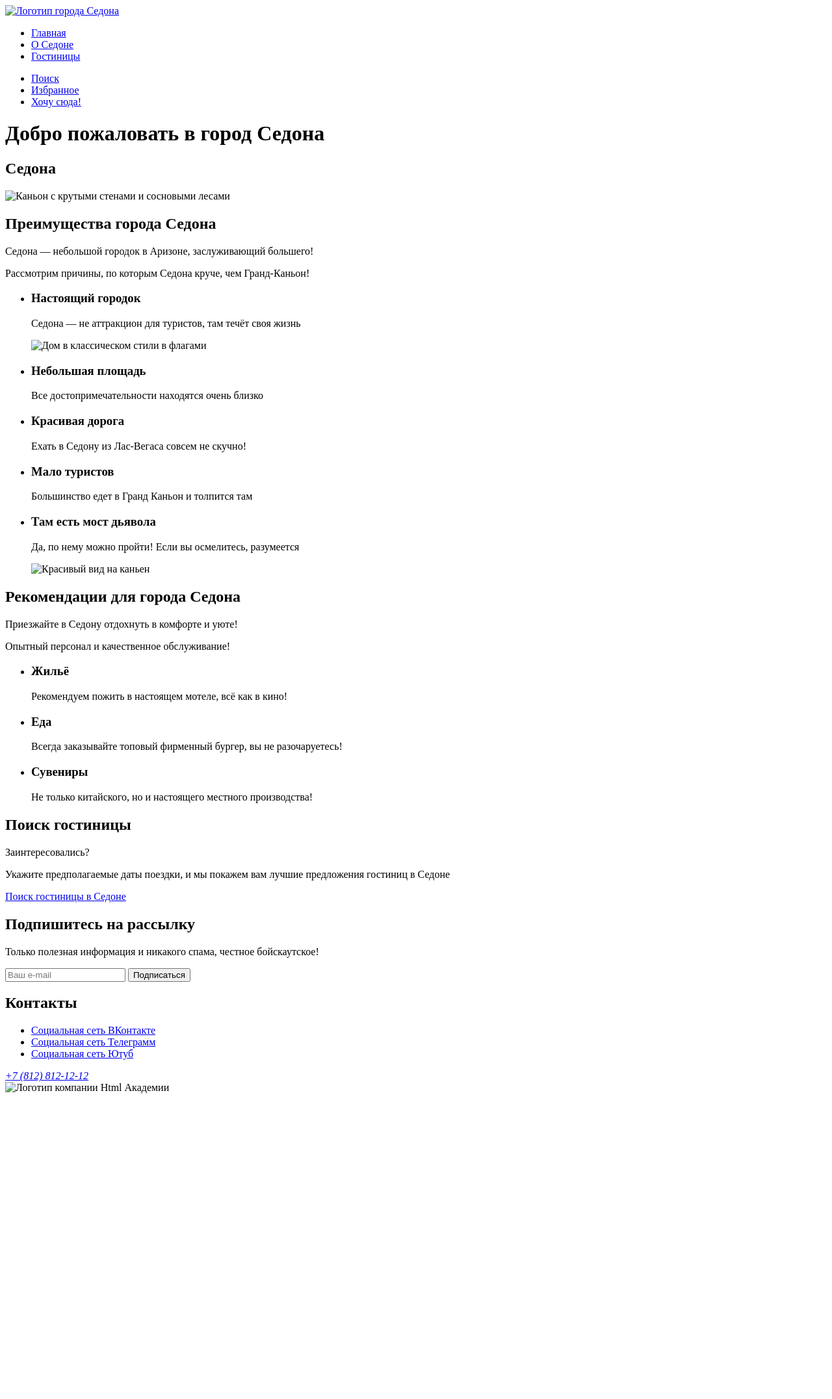
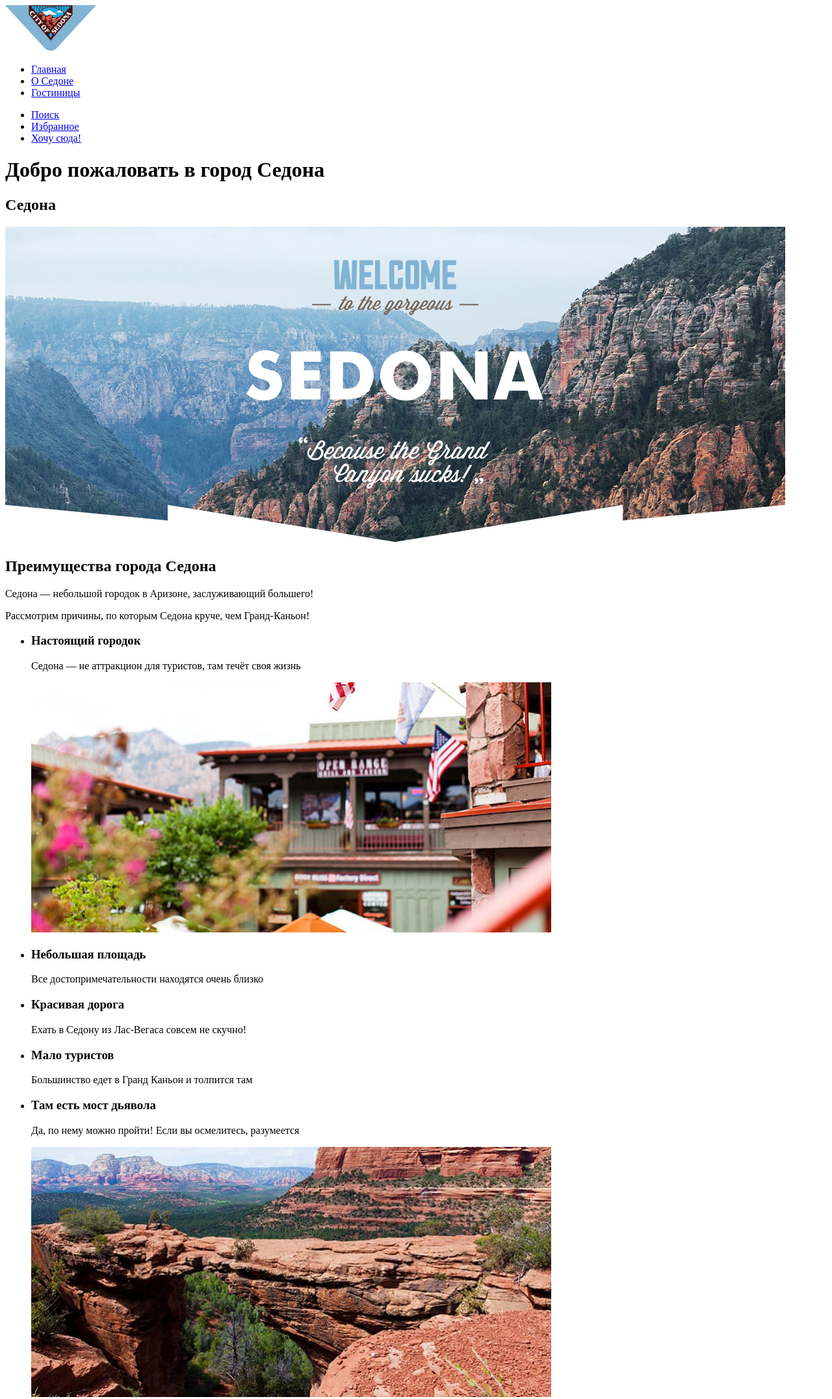
Before and after one commit to htmlacademy-htmlcss/170338-sedona-38, a website: page index.html in a window 1280 px wide. Shown: the top 2153 px of the page at 65% size. Before the commit the page ends 1691 px from the top, so only its background shows below. Drawn offline with Linux system fonts and the light colour scheme.

Commit message:
- Updated hero images - Fixed issues after merge with main

```diff
--- a/index.html
+++ b/index.html
@@ -5,6 +5,7 @@
     <meta charset="utf-8">
     <meta name="viewport" content="width=device-width, initial-scale=1.0">
     <title>HTML Academy: Седона</title>
+    <link rel="icon" type="image/png" href="images/favicon.png" />
   </head>
 
   <body>
@@ -12,7 +13,7 @@
       <div class="container">
         <nav class="main-navigation">
           <a class="main-header-logo" href="index.html">
-            <img class="main-header-logo-image" src="#" width="140" height="70" alt="Логотип города Седона"
+            <img class="main-header-logo-image" src="images/city-logo.svg" width="140" height="70" alt="Логотип города Седона"
               loading="lazy">
           </a>
           <div class="main-navigation-wrapper">
@@ -63,7 +64,7 @@
         <h1 class="visually-hidden">Добро пожаловать в город Седона</h1>
         <section class="hero">
           <h2 class="visually-hidden">Седона</h2>
-          <img src="#" width="1200" height="485" alt="Каньон с крутыми стенами и сосновыми лесами" loading="lazy">
+          <img src="images/hero.png" width="1200" height="485" alt="Welcome to the gorgeous Sedona, because the Grand Canyon sucks!" loading="lazy">
         </section>
         <section class="advantages">
           <h2 class="visually-hidden">Преимущества города Седона</h2>
@@ -76,7 +77,7 @@
                 <h3 class="advantage-card-title">Настоящий городок</h3>
                 <p class="advantage-card-description">Седона — не аттракцион для туристов, там течёт своя жизнь</p>
               </div>
-              <img src="#" width="800" height="385" alt="Дом в классическом стили в флагами" loading="lazy">
+              <img src="images/genuine-city.jpg" width="800" height="385" alt="Дом в классическом стили в флагами" loading="lazy">
             </li>
             <li class="advantage-item">
               <div class="advantage-card card-secondary">
@@ -101,7 +102,7 @@
                 <h3 class="advantage-card-title">Там есть мост дьявола</h3>
                 <p class="advantage-card-description">Да, по нему можно пройти! Если вы осмелитесь, разумеется</p>
               </div>
-              <img src="#" width="800" height="385" alt="Красивый вид на каньен" loading="lazy">
+              <img src="images/devil-bridge.jpg" width="800" height="385" alt="Красивый вид на каньен" loading="lazy">
             </li>
           </ul>
         </section>
@@ -183,7 +184,7 @@
         <address>
           <a class="footer-contacts-phone" href="tel:+78121212">+7 (812) 812-12-12</a>
         </address>
-        <img class="footer-developer-logo" src="#" width="115" height="33" alt="Логотип компании Html Академии"
+        <img class="footer-developer-logo" src="images/html-academy-logo.svg" width="115" height="33" alt="Логотип компании Html Академии"
           loading="lazy">
       </div>
     </footer>
```
Also changed, not shown: catalog.html (+7 -6 lines), images/hero.jpg (deleted), images/hero.png (added).
